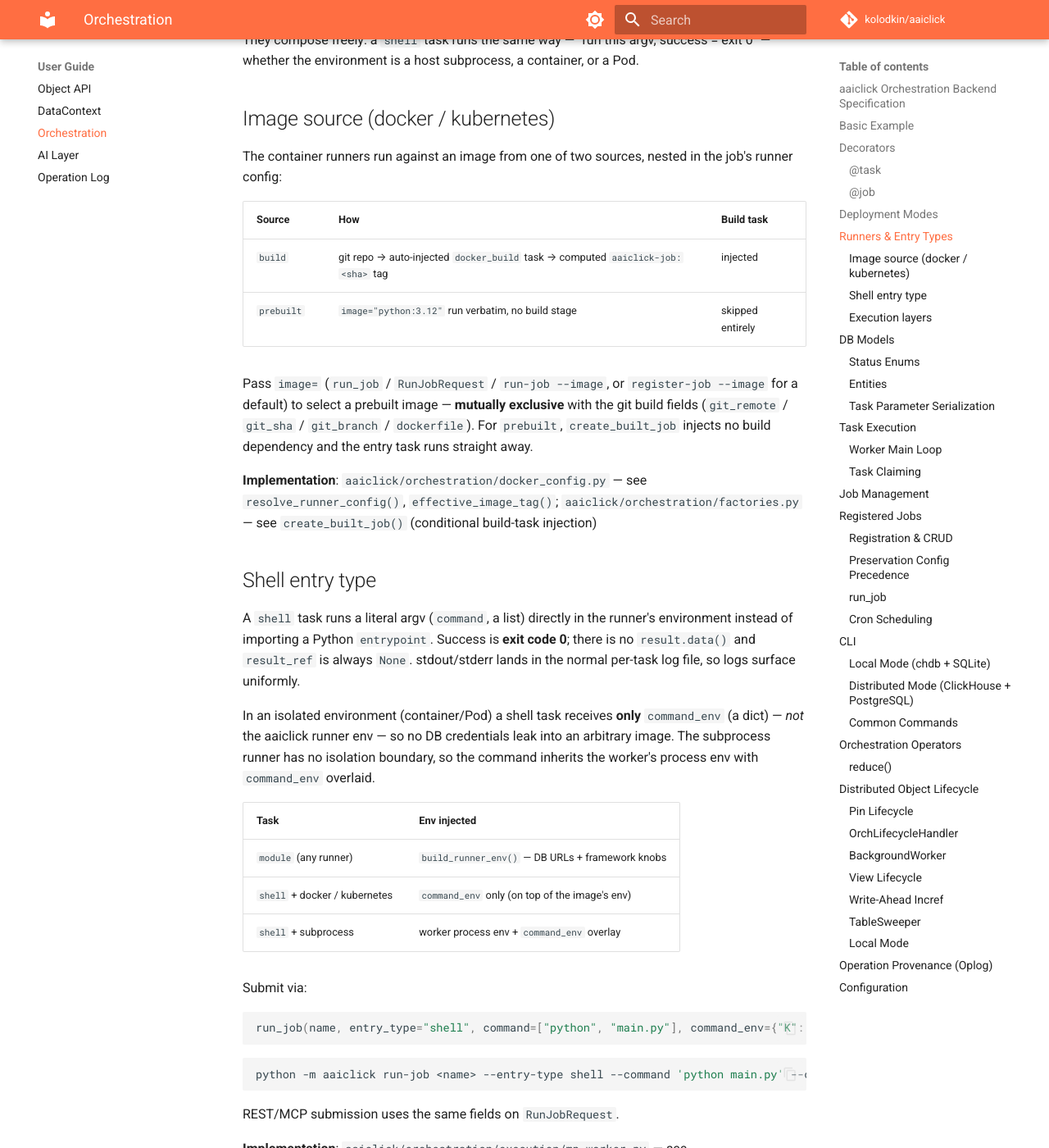
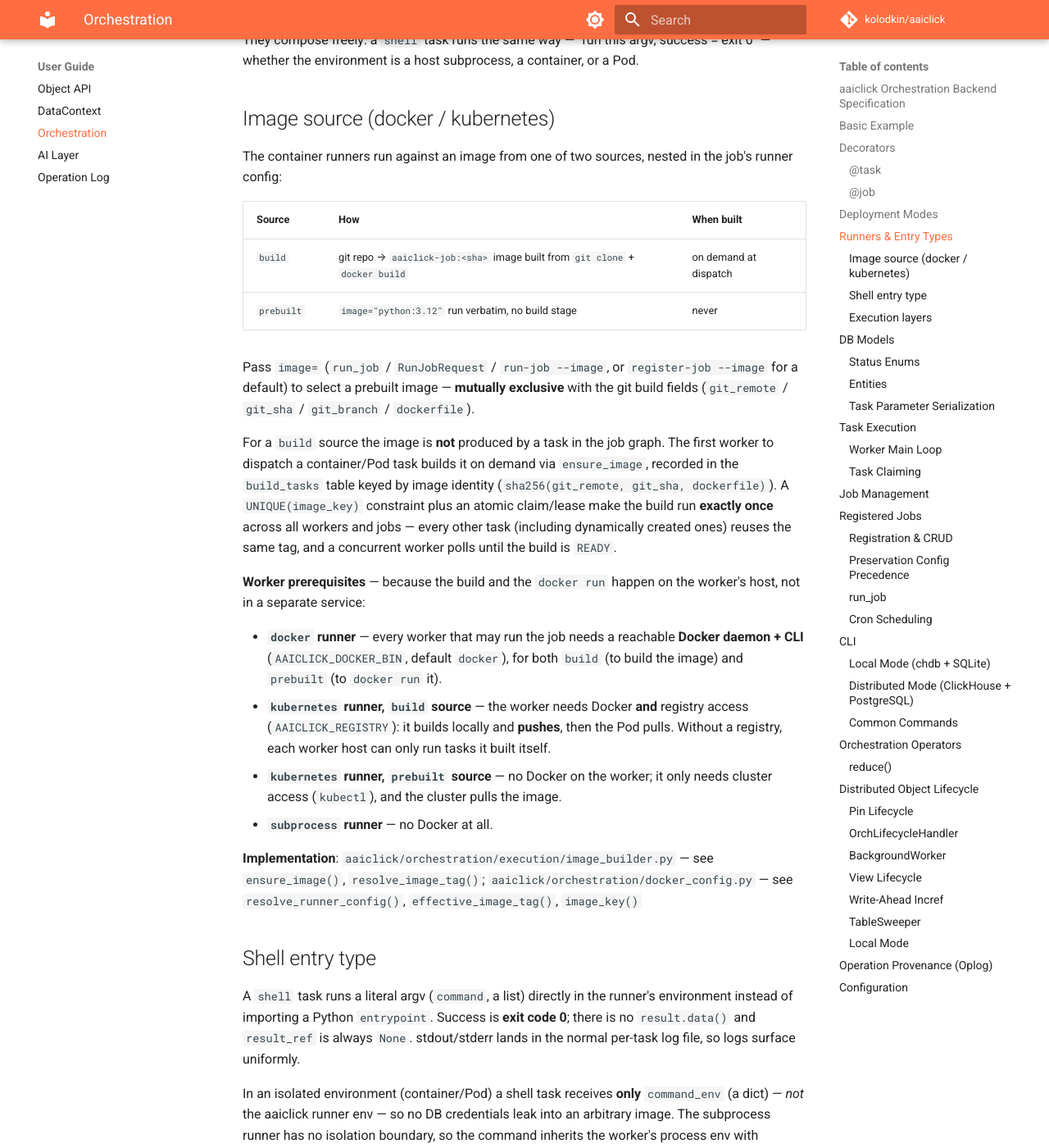
Before and after one commit to kolodkin/aaiclick, an MkDocs documentation site: the page built from docs/orchestration.md, in a window 1280 px wide and 1400 px high, scrolled down 2303 px. Shown: the whole window at 82% size. Built offline with MkDocs 1.6.1 and Material for MkDocs 9.7.7, drawn with Linux system fonts in a browser that asks for light colours; comment, search, counter and statistics services are not loaded.

Commit message:
docs: refresh image-source section for on-demand build + worker prereqs
The "Image source" section still described the removed auto-injected
docker_build task. Rewrite it for the on-demand ensure_image build and add an
explicit worker-prerequisites list: which runners/sources require a Docker
daemon (and a registry) on the worker host, and which need none.

Co-Authored-By: Claude Opus 4.8 <noreply@anthropic.com>
Claude-Session: https://claude.ai/code/session_01HWPnCvkAytcbRRynx4BgHa

```diff
--- a/docs/orchestration.md
+++ b/docs/orchestration.md
@@ -73,14 +73,23 @@ They compose freely: a `shell` task runs the same way — "run this argv, succes
 
 The container runners run against an image from one of two sources, nested in the job's runner config:
 
-| Source     | How                                              | Build task          |
-|------------|--------------------------------------------------|---------------------|
-| `build`    | git repo → auto-injected `docker_build` task → computed `aaiclick-job:<sha>` tag | injected            |
-| `prebuilt` | `image="python:3.12"` run verbatim, no build stage | skipped entirely    |
+| Source     | How                                              | When built             |
+|------------|--------------------------------------------------|------------------------|
+| `build`    | git repo → `aaiclick-job:<sha>` image built from `git clone` + `docker build` | on demand at dispatch  |
+| `prebuilt` | `image="python:3.12"` run verbatim, no build stage | never                  |
 
-Pass `image=` (`run_job` / `RunJobRequest` / `run-job --image`, or `register-job --image` for a default) to select a prebuilt image — **mutually exclusive** with the git build fields (`git_remote` / `git_sha` / `git_branch` / `dockerfile`). For `prebuilt`, `create_built_job` injects no build dependency and the entry task runs straight away.
+Pass `image=` (`run_job` / `RunJobRequest` / `run-job --image`, or `register-job --image` for a default) to select a prebuilt image — **mutually exclusive** with the git build fields (`git_remote` / `git_sha` / `git_branch` / `dockerfile`).
 
-**Implementation**: `aaiclick/orchestration/docker_config.py` — see `resolve_runner_config()`, `effective_image_tag()`; `aaiclick/orchestration/factories.py` — see `create_built_job()` (conditional build-task injection)
+For a `build` source the image is **not** produced by a task in the job graph. The first worker to dispatch a container/Pod task builds it on demand via `ensure_image`, recorded in the `build_tasks` table keyed by image identity (`sha256(git_remote, git_sha, dockerfile)`). A `UNIQUE(image_key)` constraint plus an atomic claim/lease make the build run **exactly once** across all workers and jobs — every other task (including dynamically created ones) reuses the same tag, and a concurrent worker polls until the build is `READY`.
+
+**Worker prerequisites** — because the build and the `docker run` happen on the worker's host, not in a separate service:
+
+- **`docker` runner** — every worker that may run the job needs a reachable **Docker daemon + CLI** (`AAICLICK_DOCKER_BIN`, default `docker`), for both `build` (to build the image) and `prebuilt` (to `docker run` it).
+- **`kubernetes` runner, `build` source** — the worker needs Docker **and** registry access (`AAICLICK_REGISTRY`): it builds locally and **pushes**, then the Pod pulls. Without a registry, each worker host can only run tasks it built itself.
+- **`kubernetes` runner, `prebuilt` source** — no Docker on the worker; it only needs cluster access (`kubectl`), and the cluster pulls the image.
+- **`subprocess` runner** — no Docker at all.
+
+**Implementation**: `aaiclick/orchestration/execution/image_builder.py` — see `ensure_image()`, `resolve_image_tag()`; `aaiclick/orchestration/docker_config.py` — see `resolve_runner_config()`, `effective_image_tag()`, `image_key()`
 
 ## Shell entry type
 
```
